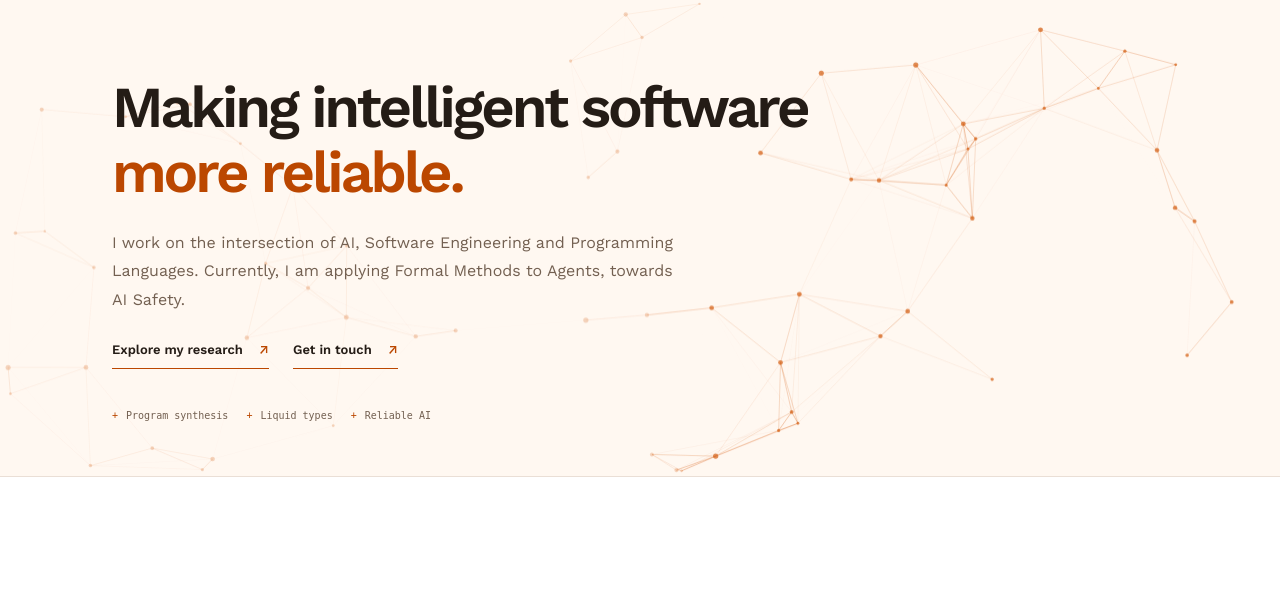
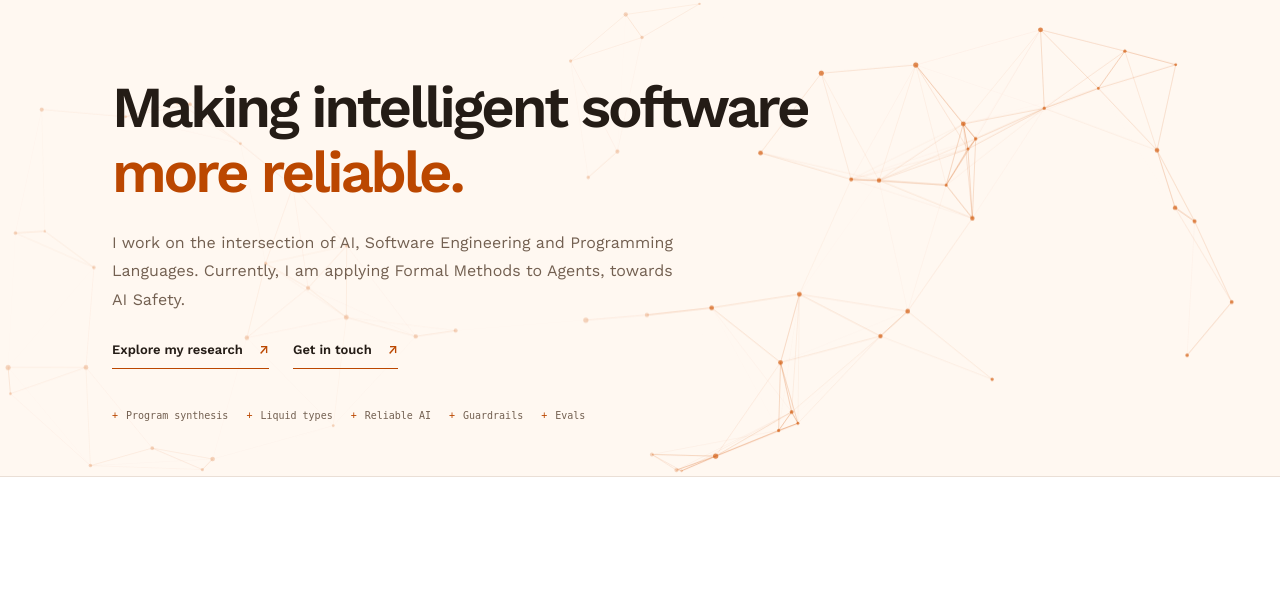
Before and after one commit to alcides/alcides-bliki, a Django app: page / in a window 1280 px wide. Shown: the part 95-696 px from the top of the page. Run offline with Django 3.2, Linux system fonts and the light colour scheme; data that the repository does not hold is empty; some web fonts are replaced.

Commit message:
Add Guardrails and Evals research topics

```diff
--- a/wiki/templates/base.html
+++ b/wiki/templates/base.html
@@ -78,7 +78,7 @@
 			<h1 id="research-heading">Making intelligent software<br><span>more reliable.</span></h1>
 			<p class="intro-description">I work on the intersection of AI, Software Engineering and Programming Languages. Currently, I am applying Formal Methods to Agents, towards AI Safety.</p>
 			<div class="intro-links"><a href="/research/">Explore my research <span aria-hidden="true">↗</span></a><a href="mailto:me@alcidesfonseca.com">Get in touch <span aria-hidden="true">↗</span></a></div>
-			<div class="research-topics"><span>Program synthesis</span><span>Liquid types</span><span>Reliable AI</span></div>
+			<div class="research-topics"><span>Program synthesis</span><span>Liquid types</span><span>Reliable AI</span><span>Guardrails</span><span>Evals</span></div>
 		</div>
 	</section>
 	<div class="wrap" id="main-content" tabindex="-1">
```
